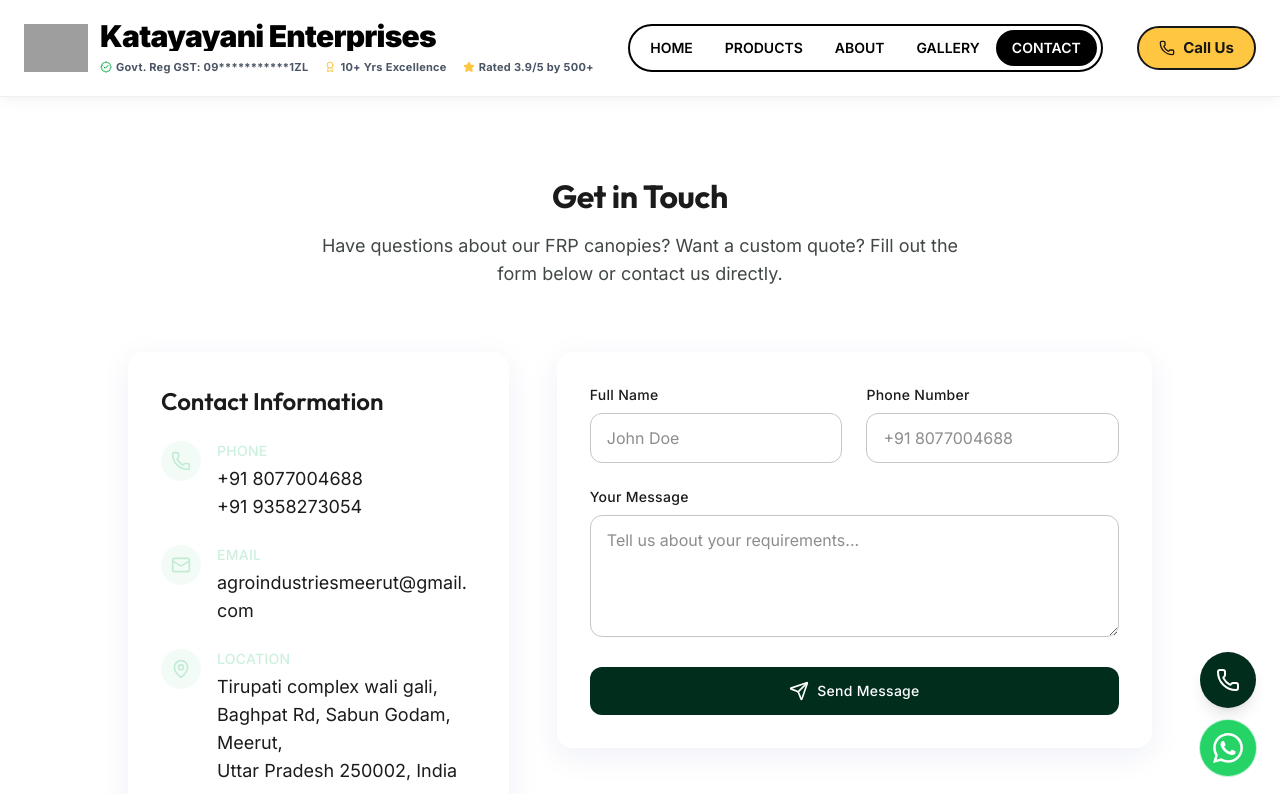
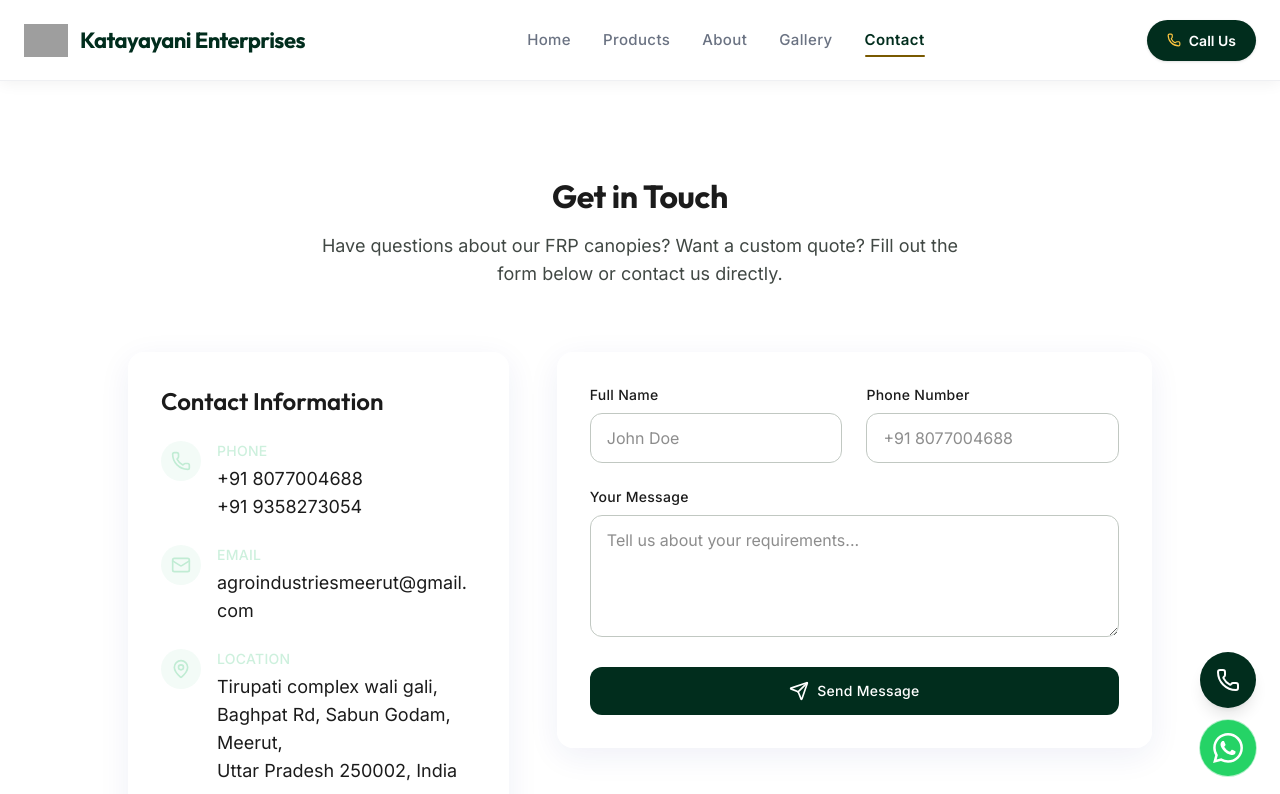
Before and after one commit to devsharmaofficial/katayayani-site, a Next.js app: page /contact in a window 1280 px wide. Shown: the top 794 px of the page. Built offline with nearby package versions, Linux system fonts and the light colour scheme; grey boxes are pictures that could not be loaded.

Commit message:
style: simplify navigation bar to clean, minimalistic, classy design

```diff
--- a/src/components/layout/Navbar.tsx
+++ b/src/components/layout/Navbar.tsx
@@ -55,16 +55,16 @@ export default function Navbar() {
 
         <div className={cn(
           "max-w-[1280px] mx-auto px-[24px] flex justify-between items-center transition-all duration-300 ease-in-out",
-          scrolled ? "h-16" : "h-20 md:h-24"
+          scrolled ? "h-16" : "h-20"
         )}>
-          {/* Brand Logo & Details */}
+          {/* Brand Logo & Name */}
           <Link
             href="/"
-            className="group flex items-center gap-2 sm:gap-3"
+            className="group flex items-center gap-2.5 sm:gap-3"
           >
             <div className={cn(
-              "relative transition-all duration-300 ease-in-out group-hover:scale-105 flex-shrink-0",
-              scrolled ? "w-10 h-10" : "w-12 h-12 md:w-16 md:h-16"
+              "relative transition-all duration-300 ease-in-out group-hover:scale-[1.03] flex-shrink-0",
+              scrolled ? "w-9 h-9" : "w-11 h-11"
             )}>
               <Image
                 src="/katyayani-enterprises-logo.png"
@@ -74,36 +74,23 @@ export default function Navbar() {
                 priority
               />
             </div>
-            <div className="flex flex-col justify-center min-w-0">
-              <div className="text-base min-[360px]:text-lg min-[390px]:text-xl sm:text-2xl md:text-3xl text-black font-black leading-none tracking-tight truncate sm:whitespace-normal">
-                Katayayani Enterprises
-              </div>
-              <div className={cn(
-                "flex flex-wrap items-center gap-2 md:gap-4 opacity-80 transition-all duration-300 overflow-hidden",
-                scrolled ? "h-0 opacity-0 mt-0" : "h-auto opacity-100 mt-1 md:mt-2"
-              )}>
-                <span className="text-[8px] md:text-[11px] font-bold text-gray-600 flex items-center gap-1 tracking-wide">
-                  <BadgeCheck className="w-2.5 h-2.5 md:w-3 md:h-3 text-green-600" /> Govt. Reg GST: 09***********1ZL
-                </span>
-                <span className="hidden sm:flex text-[9px] md:text-[11px] font-bold text-gray-600 items-center gap-1 tracking-wide">
-                  <Award className="w-3 h-3 text-[#ffc641]" /> 10+ Yrs Excellence
-                </span>
-                <span className="hidden xl:flex text-[9px] md:text-[11px] font-bold text-gray-600 items-center gap-1 tracking-wide">
-                  <Star className="w-3 h-3 text-[#ffc641] fill-[#ffc641]" /> Rated 3.9/5 by 500+
-                </span>
-              </div>
+            <div className="text-[17px] min-[360px]:text-[19px] md:text-[22px] font-bold font-heading text-[#012d1d] tracking-tight transition-all duration-300">
+              Katayayani Enterprises
             </div>
           </Link>
 
           {/* Desktop Navigation */}
           <NavHeader className="hidden md:flex" />
 
-          {/* Call Us Button (Desktop) */}
+          {/* Classy Call Us Button (Desktop) */}
           <div className="hidden md:flex">
-            <CartoonButton href="tel:+919358273054">
-              <Phone className="w-[16px] h-[16px]" />
-              Call Us
-            </CartoonButton>
+            <a
+              href="tel:+919358273054"
+              className="flex items-center gap-2 px-5 py-2.5 rounded-full bg-[#012d1d] text-white font-semibold text-[14px] hover:bg-[#023e29] transition-all duration-300 hover:scale-[1.02] active:scale-[0.98] shadow-sm hover:shadow"
+            >
+              <Phone className="w-3.5 h-3.5 text-[#ffc641]" />
+              <span>Call Us</span>
+            </a>
           </div>
 
           {/* Mobile Menu Toggle */}
@@ -125,16 +112,16 @@ export default function Navbar() {
       <AnimatePresence>
         {mobileOpen && (
           <motion.div
-            initial={{ opacity: 0, y: -10 }}
+            initial={{ opacity: 0, y: -8 }}
             animate={{ opacity: 1, y: 0 }}
-            exit={{ opacity: 0, y: -10 }}
-            transition={{ duration: 0.2, ease: [0.2, 0, 0, 1] }}
+            exit={{ opacity: 0, y: -8 }}
+            transition={{ duration: 0.2, ease: "easeInOut" }}
             className={cn(
-              "fixed inset-x-0 z-40 bg-surface/95 backdrop-blur-lg border-b border-secondary/30 shadow-lg md:hidden transition-all duration-300",
+              "fixed inset-x-0 z-40 bg-white/95 backdrop-blur-lg border-b border-gray-100 shadow-lg md:hidden transition-all duration-300",
               scrolled ? "top-16" : "top-20"
             )}
           >
-            <nav className="max-w-[1280px] mx-auto px-[24px] py-[24px] flex flex-col gap-[8px]">
+            <nav className="max-w-[1280px] mx-auto px-[24px] py-[20px] flex flex-col gap-[6px]">
               {navItems.map((item) => {
                 const active = isActive(item.href);
                 return (
@@ -142,12 +129,12 @@ export default function Navbar() {
                     key={item.href}
                     href={item.href}
                     onClick={() => setMobileOpen(false)}
-                    className="relative text-body-lg px-[16px] py-[12px] rounded-lg transition-colors duration-300 block"
+                    className="relative text-body-lg px-[16px] py-[10px] rounded-xl transition-colors duration-300 block"
                   >
                     {active && (
                       <motion.div
                         layoutId="mobileActiveNavBg"
-                        className="absolute inset-0 bg-primary-fixed/20 rounded-lg -z-10"
+                        className="absolute inset-0 bg-[#012d1d]/5 rounded-xl -z-10"
                         transition={{
                           type: "spring",
                           stiffness: 380,
@@ -156,23 +143,24 @@ export default function Navbar() {
                       />
                     )}
                     <span className={cn(
-                      "transition-colors duration-300",
-                      active ? "text-primary font-semibold" : "text-on-surface-variant"
+                      "transition-colors duration-300 text-[15px] tracking-wide",
+                      active ? "text-[#012d1d] font-bold" : "text-gray-500 font-medium"
                     )}>
                       {item.label}
                     </span>
                   </Link>
                 );
               })}
-              <div className="divider-gold mt-[8px] mb-[16px]" />
-              <div className="flex justify-center">
-                <CartoonButton
+              <div className="h-[1px] bg-gray-100 mt-2 mb-4" />
+              <div className="flex justify-center pb-2">
+                <a
                   href="tel:+919358273054"
                   onClick={() => setMobileOpen(false)}
+                  className="w-full flex items-center justify-center gap-2 px-5 py-3 rounded-full bg-[#012d1d] text-white font-semibold text-[15px] hover:bg-[#023e29] transition-all duration-300 shadow-sm"
                 >
-                  <Phone className="w-[16px] h-[16px]" />
-                  Call Us Now
-                </CartoonButton>
+                  <Phone className="w-4 h-4 text-[#ffc641]" />
+                  <span>Call Us Now</span>
+                </a>
               </div>
             </nav>
           </motion.div>
--- a/src/components/ui/nav-header.tsx
+++ b/src/components/ui/nav-header.tsx
@@ -1,10 +1,10 @@
 "use client";
 
-import React, { useRef, useState, useEffect } from "react";
-import { motion } from "framer-motion";
+import React from "react";
 import Link from "next/link";
 import { usePathname } from "next/navigation";
 import { cn } from "@/lib/utils";
+import { motion } from "framer-motion";
 
 interface NavHeaderProps {
   className?: string;
@@ -12,39 +12,11 @@ interface NavHeaderProps {
 
 export default function NavHeader({ className }: NavHeaderProps) {
   const pathname = usePathname();
-  const [position, setPosition] = useState({
-    left: 0,
-    width: 0,
-    opacity: 0,
-  });
-
-  const activeRef = useRef<HTMLLIElement | null>(null);
 
   const isActive = (href: string) => {
     if (href === "/") return pathname === "/";
     return pathname.startsWith(href);
   };
-
-  const resetToActive = () => {
-    if (activeRef.current) {
-      const { width } = activeRef.current.getBoundingClientRect();
-      setPosition({
-        width,
-        opacity: 1,
-        left: activeRef.current.offsetLeft,
-      });
-    } else {
-      setPosition((pv) => ({ ...pv, opacity: 0 }));
-    }
-  };
-
-  useEffect(() => {
-    // Brief delay to ensure layout and refs are fully calculated
-    const timer = setTimeout(() => {
-      resetToActive();
-    }, 50);
-    return () => clearTimeout(timer);
-  }, [pathname]);
 
   const navItems = [
     { label: "Home", href: "/" },
@@ -55,86 +27,38 @@ export default function NavHeader({ className }: NavHeaderProps) {
   ];
 
   return (
-    <ul
-      className={cn(
-        "relative flex w-fit rounded-full border-2 border-black bg-white p-1 select-none",
-        className
-      )}
-      onMouseLeave={resetToActive}
-    >
+    <nav className={cn("select-none", className)}>
+      <ul className="flex items-center gap-[32px]">
         {navItems.map((item) => {
           const active = isActive(item.href);
           return (
-          <Tab
-            key={item.href}
+            <li key={item.href} className="relative py-1">
+              <Link
                 href={item.href}
-            active={active}
-            activeRef={activeRef}
-            setPosition={setPosition}
+                className={cn(
+                  "text-[15px] font-medium tracking-wide transition-colors duration-200 relative block py-1.5",
+                  active
+                    ? "text-[#012d1d] font-semibold"
+                    : "text-gray-500 hover:text-[#012d1d]"
+                )}
               >
                 {item.label}
-          </Tab>
-        );
-      })}
-
-      <Cursor position={position} />
-    </ul>
-  );
-}
-
-const Tab = ({
-  children,
-  href,
-  active,
-  activeRef,
-  setPosition,
-}: {
-  children: React.ReactNode;
-  href: string;
-  active: boolean;
-  activeRef: React.MutableRefObject<HTMLLIElement | null>;
-  setPosition: any;
-}) => {
-  const ref = useRef<HTMLLIElement>(null);
-
-  useEffect(() => {
-    if (active && ref.current) {
-      activeRef.current = ref.current;
-    }
-  }, [active]);
-
-  return (
-    <li
-      ref={ref}
-      onMouseEnter={() => {
-        if (!ref.current) return;
-
-        const { width } = ref.current.getBoundingClientRect();
-        setPosition({
-          width,
-          opacity: 1,
-          left: ref.current.offsetLeft,
-        });
+                {active && (
+                  <motion.div
+                    layoutId="activeNavLine"
+                    className="absolute bottom-0 left-0 right-0 h-[2px] bg-[#795900] rounded-full"
+                    transition={{
+                      type: "spring",
+                      stiffness: 380,
+                      damping: 30
                     }}
-      className="relative z-10 block cursor-pointer px-4 py-2 text-sm font-semibold uppercase text-white mix-blend-difference"
-    >
-      <Link href={href} className="block w-full h-full">
-        {children}
+                  />
+                )}
               </Link>
             </li>
           );
-};
-
-const Cursor = ({ position }: { position: any }) => {
-  return (
-    <motion.li
-      animate={position}
-      className="absolute z-0 top-1 bottom-1 rounded-full bg-black"
-      transition={{
-        type: "spring",
-        stiffness: 400,
-        damping: 30,
-      }}
-    />
+        })}
+      </ul>
+    </nav>
   );
-};
+}
```
Lines whose indentation alone changed are shown as unchanged.
